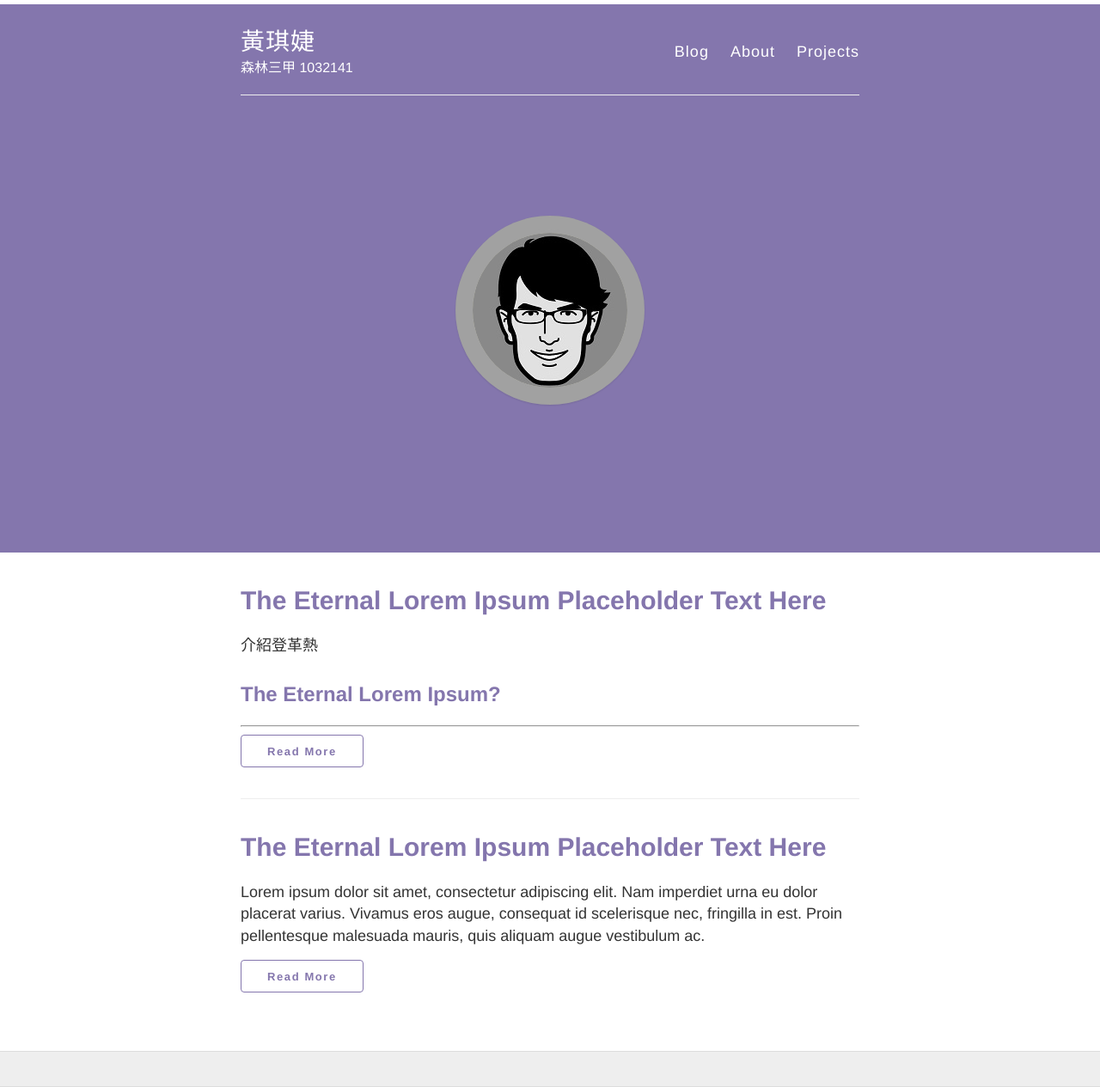
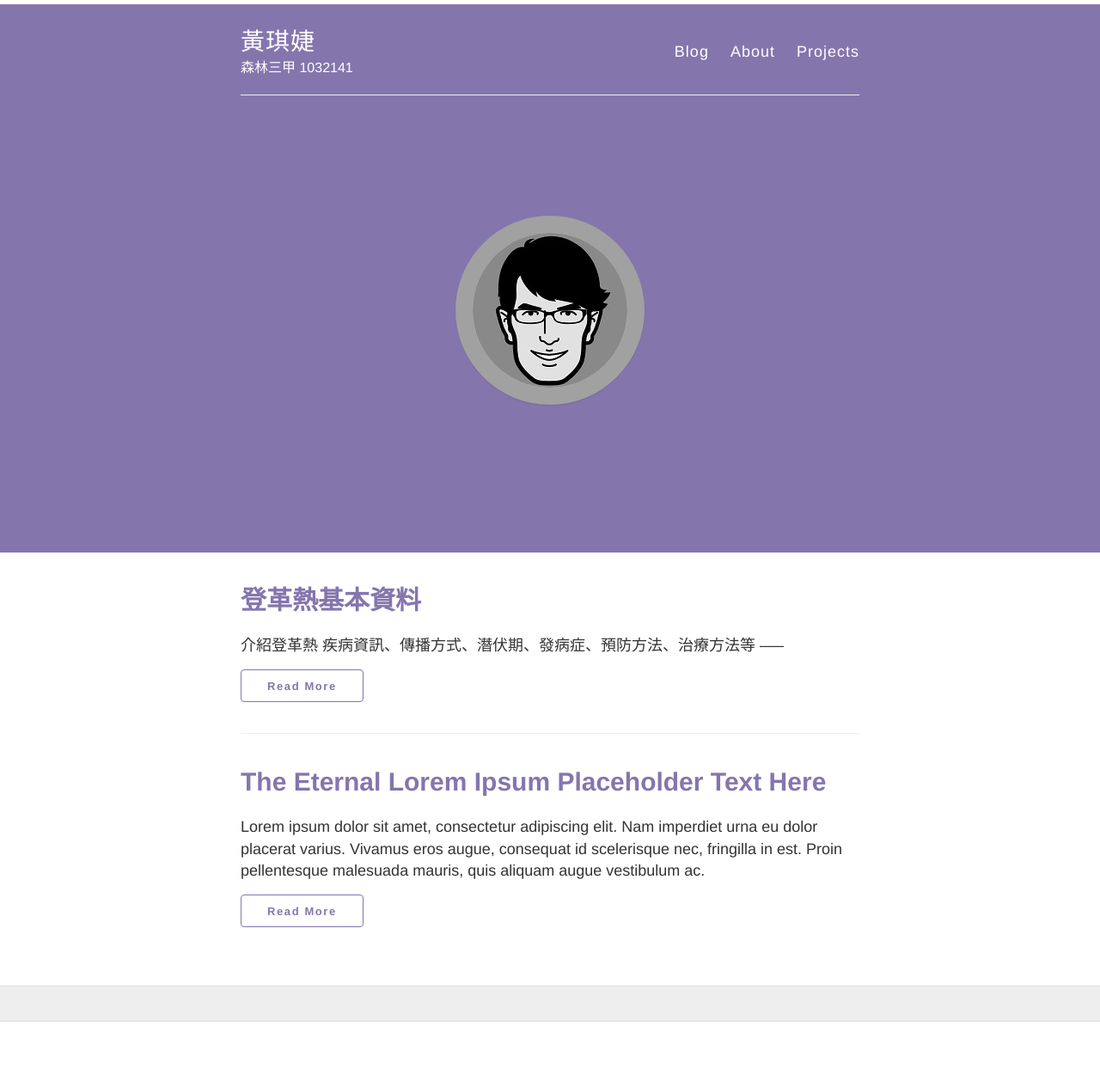
Before and after one commit to wsxqaza12/NCYU_1032141, a Jekyll site: the page built from index.html, in a window 1280 px wide. Shown: the whole page at 86% size. Built offline with Jekyll 4.4.1, drawn with Linux system fonts in a browser that asks for light colours; nearby versions of some CDN libraries; after the commit the page ends 1189 px from its top, so only the background shows below that.

Commit message:
Update 2016-03-08-Eternal-Lorem-Ipsum.md
更改登革熱基本資料

```diff
--- a/_posts/2016-03-08-Eternal-Lorem-Ipsum.md
+++ b/_posts/2016-03-08-Eternal-Lorem-Ipsum.md
@@ -1,10 +1,10 @@
 ---
 layout: post
-title: The Eternal Lorem Ipsum Placeholder Text Here
-author: Author Name
+title: 登革熱基本資料
+author: 黃琪婕
 ---
 介紹登革熱
-## The Eternal Lorem Ipsum?
+疾病資訊、傳播方式、潛伏期、發病症、預防方法、治療方法等
 -----
 
 <link href="https://maxcdn.bootstrapcdn.com/bootswatch/3.3.7/cosmo/bootstrap.min.css" rel="stylesheet" integrity="sha384-h21C2fcDk/eFsW9sC9h0dhokq5pDinLNklTKoxIZRUn3+hvmgQSffLLQ4G4l2eEr" crossorigin="anonymous">
```
